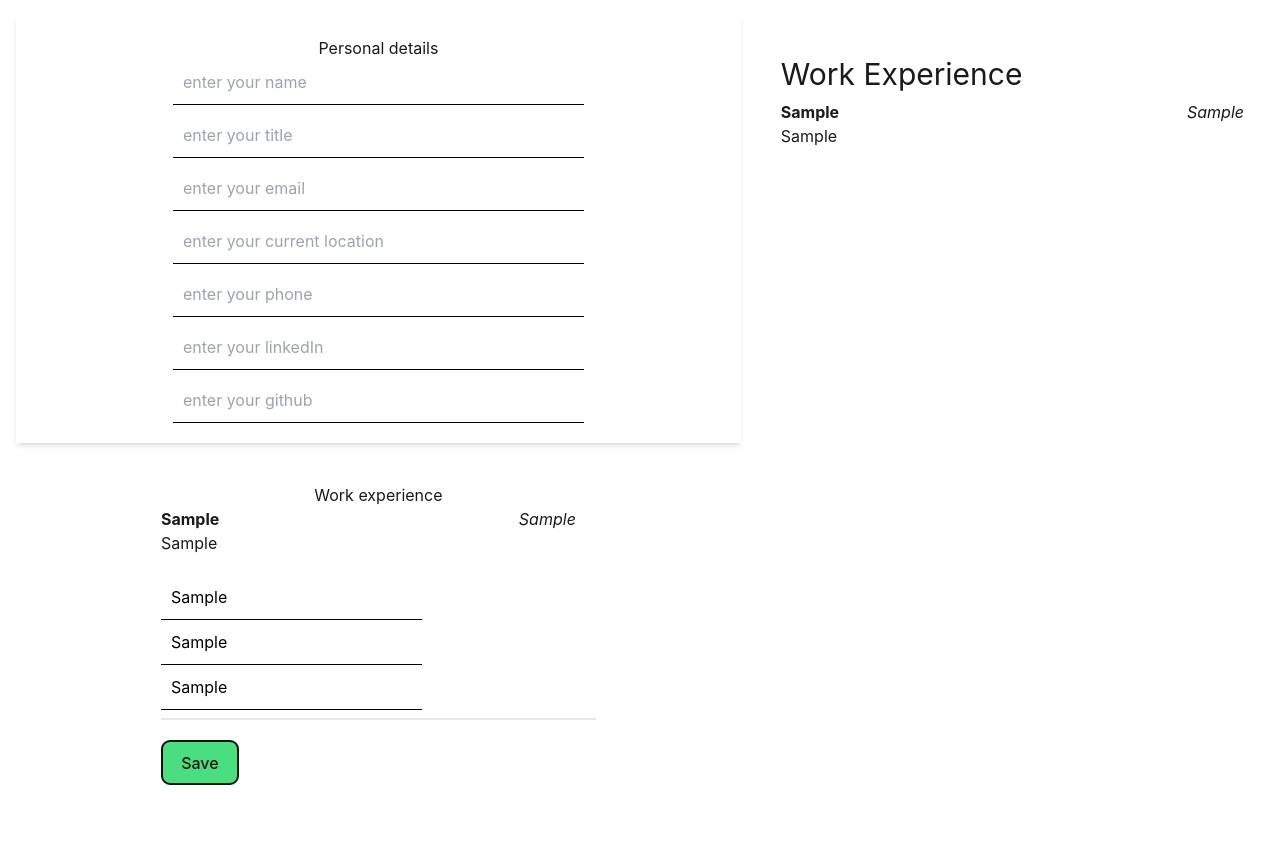
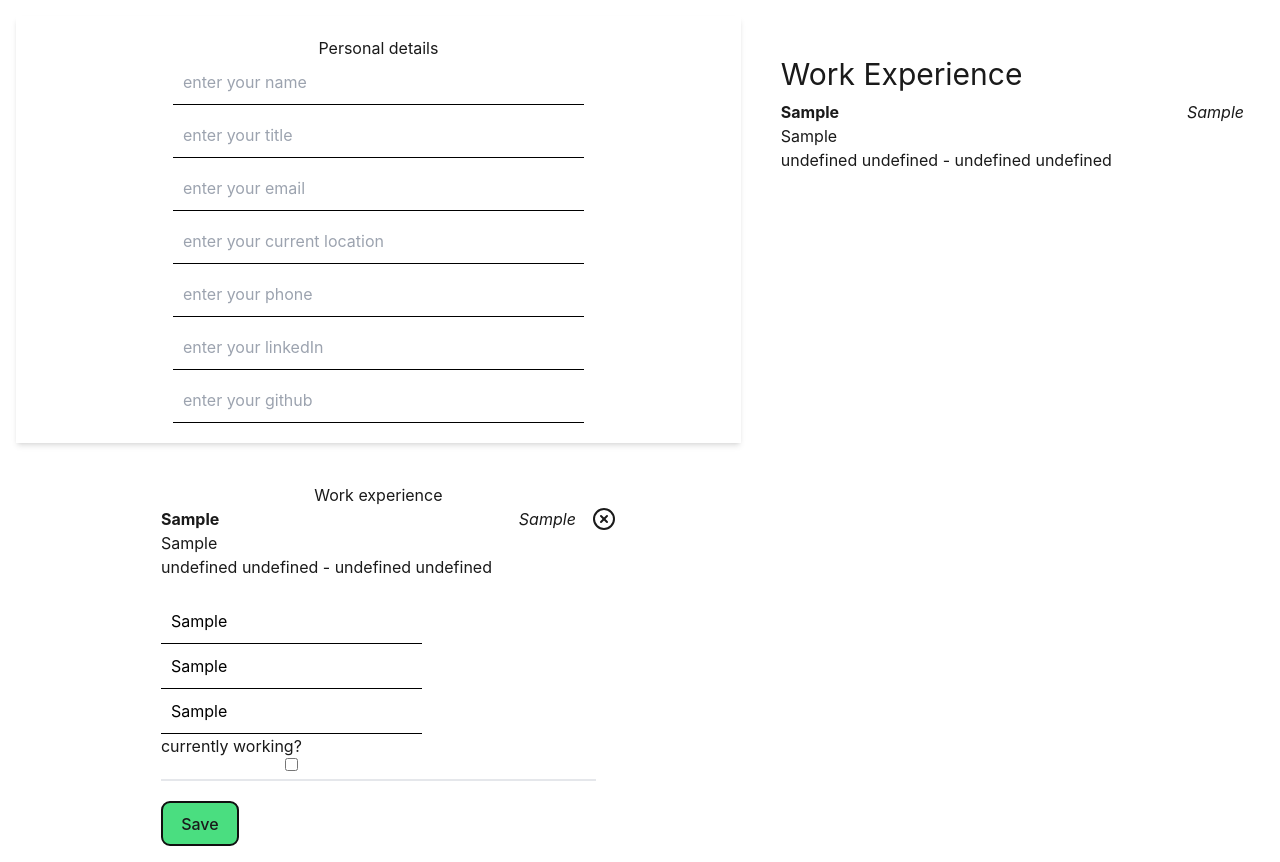
Before and after one commit to Hvinder/resume-builder, a React (Vite) app: page /build in a window 1280 px wide. Both pictures are taken after typing "Sample", "Sample", "Sample" into the empty fields and a click on the button "Save". Before the commit the page ends 801 px from the top, so only its background shows below. Built offline with nearby package versions, Linux system fonts and the light colour scheme.

Commit message:
feat: work exp

```diff
--- a/src/components/ExperienceDetails.tsx
+++ b/src/components/ExperienceDetails.tsx
@@ -19,6 +19,12 @@ const ExperienceDetails = ({
         <span className="italic">{workExperience.location}</span>
       </Row>
       <Row>{workExperience.position}</Row>
+      <Row>
+        {`${workExperience.startMonth} ${workExperience.startYear}`} -{" "}
+        {workExperience.isCurrent
+          ? ""
+          : `${workExperience.endMonth} ${workExperience.endYear}`}
+      </Row>
     </div>
   );
 };
--- a/src/components/WorkExperience.tsx
+++ b/src/components/WorkExperience.tsx
@@ -1,7 +1,9 @@
 import { useState } from "react";
+import { XCircle } from "react-feather";
 
 import Input from "../common/Input";
 import {
+  removeWorkDetails,
   selectWorkExperiences,
   setWorkDetails,
 } from "../redux/features/resumeSlice";
@@ -29,10 +31,20 @@ const WorkExperience = () => {
     setExperience(undefined);
   };
 
+  const handleRemoveExperience = (index: number) => {
+    dispatch(removeWorkDetails(index));
+  };
+
   return (
     <div className="flex flex-col gap-5 w-3/5">
-      {workExperiences.map((workExperience) => (
-        <ExperienceDetails workExperience={workExperience} />
+      {workExperiences.map((workExperience, i) => (
+        <div className="relative">
+          <ExperienceDetails workExperience={workExperience} />
+          <XCircle
+            className="absolute top-0 -right-5 cursor-pointer"
+            onClick={() => handleRemoveExperience(i)}
+          />
+        </div>
       ))}
       <div className="border-b-2 pb-2">
         <div className="flex flex-col w-3/5">
@@ -68,6 +80,14 @@ const WorkExperience = () => {
             placeholder="enter your location"
           />
         </div>
+        <div className="flex flex-col w-3/5">
+          <span>currently working?</span>
+          <input type="checkbox" checked={!!experience?.isCurrent}
+          onChange={(ev) =>
+            setExperience((exp) => ({ ...exp, isCurrent: ev.target.checked }))
+          }
+          />
+        </div>
       </div>
       <button
         className="bg-green-400 hover:bg-green-500 hover:outline-none w-fit"
--- a/src/redux/features/resumeSlice.ts
+++ b/src/redux/features/resumeSlice.ts
@@ -22,7 +22,9 @@ const emptyInitialState: ResumeState = {
   skills: [],
 };
 
-const initialState: ResumeState = JSON.parse(localStorage.getItem("resumetemp") || JSON.stringify(emptyInitialState)) as ResumeState
+const initialState: ResumeState = JSON.parse(
+  localStorage.getItem("resumetemp") || JSON.stringify(emptyInitialState),
+) as ResumeState;
 
 export const resumeSlice = createSlice({
   name: "resume",
@@ -44,11 +46,13 @@ export const resumeSlice = createSlice({
       state.educationDetails = [
         ...state.educationDetails.filter((_v, i) => i !== action.payload),
       ];
+      localStorage.setItem("resumetemp", JSON.stringify(state));
     },
     removeWorkDetails: (state, action: PayloadAction<number>) => {
       state.workDetails = [
         ...state.workDetails.filter((_v, i) => i !== action.payload),
       ];
+      localStorage.setItem("resumetemp", JSON.stringify(state));
     },
   },
 });
```
